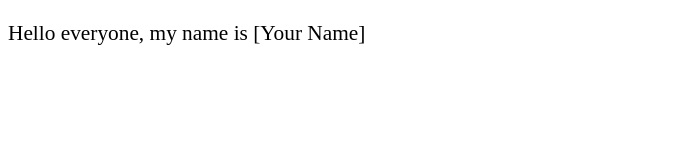
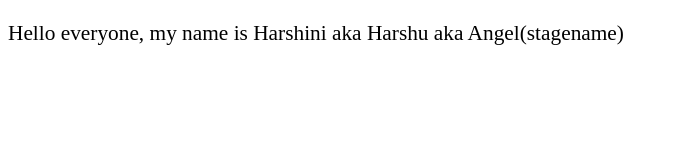
Before and after one commit to AngelKing-10/-web-css-exercises, a plain HTML site: page exercises/exercise2/index.html in a window 1280 px wide. Shown: the whole page, without its empty margins (0-678 px from the left). Drawn offline with Linux system fonts and the light colour scheme.

Commit message:
Update index.html

```diff
--- a/exercises/exercise2/index.html
+++ b/exercises/exercise2/index.html
@@ -7,7 +7,7 @@
 </head>
 <body>
     <p style="font-family: 'Times New Roman', serif; font-size: 16pt;">
-        Hello everyone, my name is [Your Name]
+        Hello everyone, my name is Harshini aka Harshu aka Angel(stagename)
     </p>
 </body>
 </html>
```
